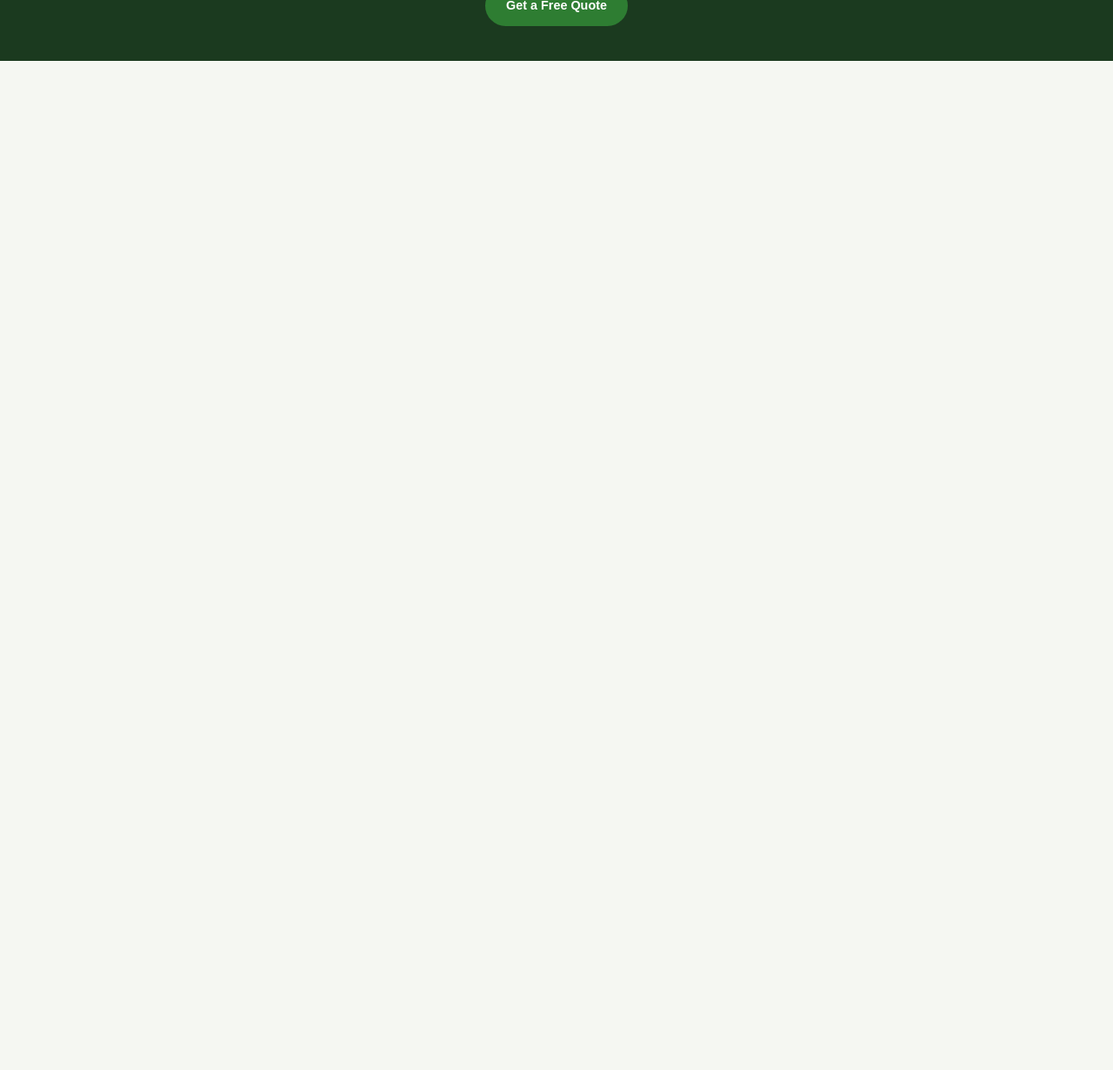
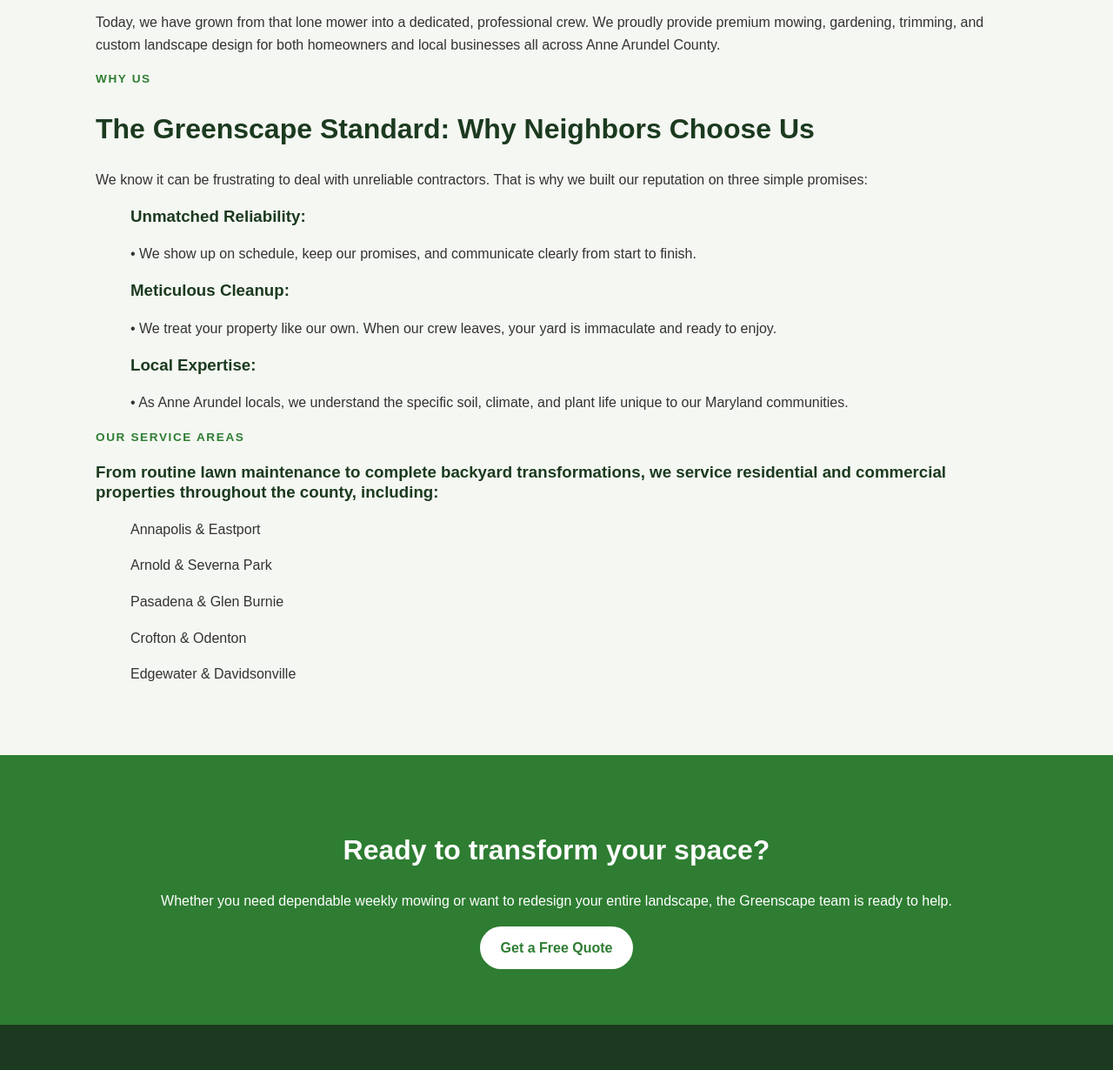
Before and after one commit to jdrohrer902-alt/Mock-up-website, a plain HTML site: page about.html in a window 1280 px wide. Shown: the part 749-1979 px from the top of the page at 87% size. Before the commit the page ends 819 px from the top, so only its background shows below. Drawn offline with Linux system fonts and the light colour scheme.

Commit message:
About page

```diff
--- a/about.html
+++ b/about.html
@@ -26,6 +26,43 @@
             <h1>Who We Are</h1>
             <p>Learn more about our company and our commitment to excellence.</p>
         </section>
+        <section class="split">
+            <div>
+                <p class="eyebrow">Our Story</p>
+                <h2>Rooted in Anne Arundel County</h2>
+                <p>Greenscape Landscaping started with nothing more than a single lawnmower, a reliable truck, and a drive to build beautiful outdoor spaces while studying at Anne Arundel Community College. What began as a way to pay for classes quickly grew through word-of-mouth, powered by an obsession with quality, hard work, and showing up on time. </p>
+                <p>Today, we have grown from that lone mower into a dedicated, professional crew. We proudly provide premium mowing, gardening, trimming, and custom landscape design for both homeowners and local businesses all across Anne Arundel County.</p>
+            </div>
+            <div>
+                <p class="eyebrow">Why Us</p>
+                <h2>The Greenscape Standard: Why Neighbors Choose Us</h2>
+                <p>We know it can be frustrating to deal with unreliable contractors. That is why we built our reputation on three simple promises:</p>
+                <ul>
+                    <h3>Unmatched Reliability: </h3>
+                    <p>&bull; We show up on schedule, keep our promises, and communicate clearly from start to finish.</p>
+                    <h3>Meticulous Cleanup: </h3>
+                    <p>&bull; We treat your property like our own. When our crew leaves, your yard is immaculate and ready to enjoy.</p>
+                    <h3>Local Expertise: </h3>
+                    <p>&bull; As Anne Arundel locals, we understand the specific soil, climate, and plant life unique to our Maryland communities.</p>
+                </ul>
+            </div>
+            <div>
+                <p class="eyebrow">Our service areas</p>
+                <h3>From routine lawn maintenance to complete backyard transformations, we service residential and commercial properties throughout the county, including:</h3>
+                <ul>
+                    <p>Annapolis & Eastport</p>
+                    <p>Arnold & Severna Park</p>
+                    <p>Pasadena & Glen Burnie</p>
+                    <p>Crofton & Odenton</p>
+                    <p>Edgewater & Davidsonville</p>
+                </ul>
+            </div>
+        </section>
+        <section class="cta">
+            <h2>Ready to transform your space?</h2>
+            <p>Whether you need dependable weekly mowing or want to redesign your entire landscape, the Greenscape team is ready to help.</p>
+            <a class="btn" href="quote.html">Get a Free Quote</a>
+        </section>
     </main>
     <footer>
         <p>&copy; 2026 Greenscape Landscaping. All rights reserved. &bull; Serving Annapolis, Arnold, Severna Park, Glen Burnie, Pasadena, Millersville, Crofton, Odenton, Severn and Edgewater &bull; greenscapelandscaping.com &bull; (123) 456-7890</p>
```
